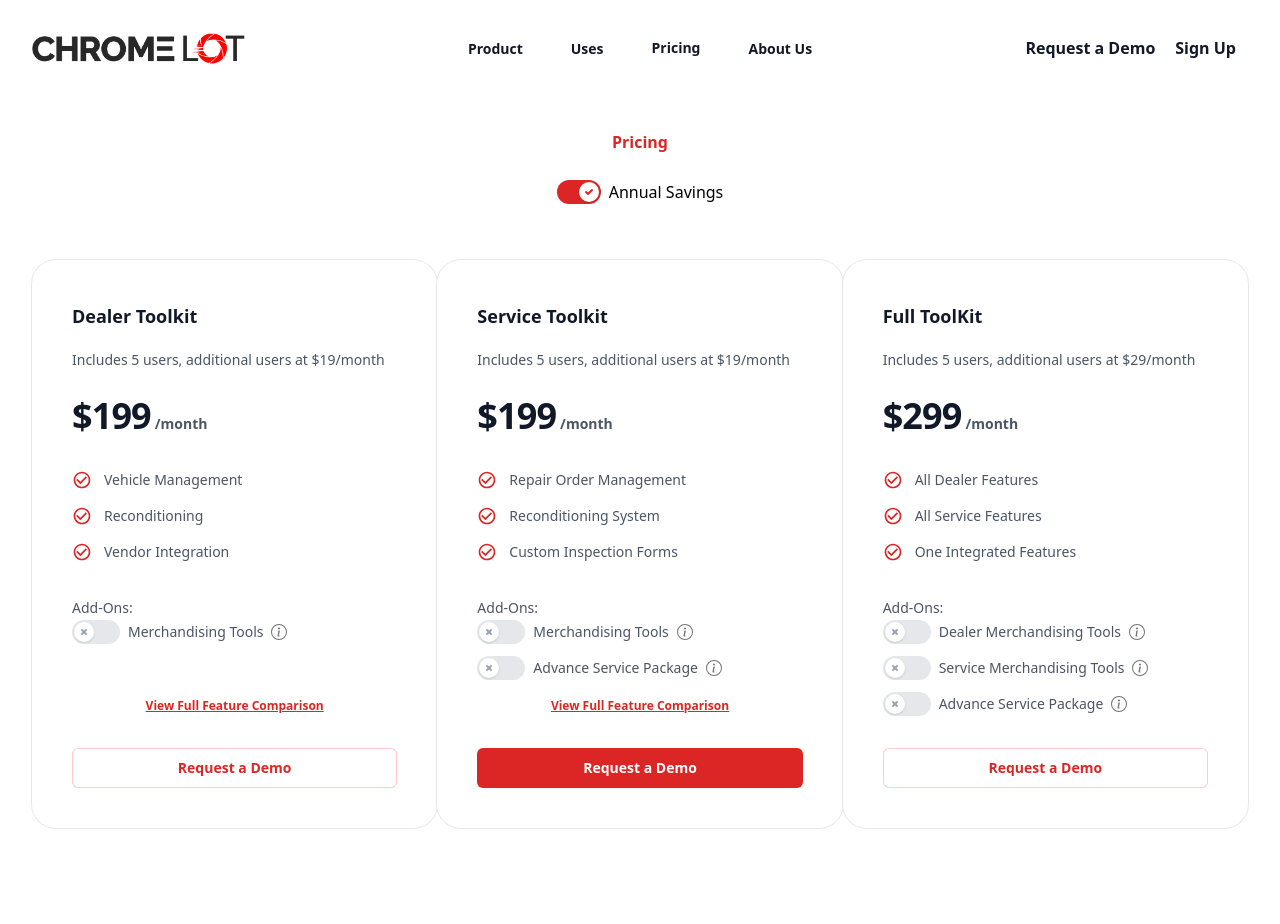
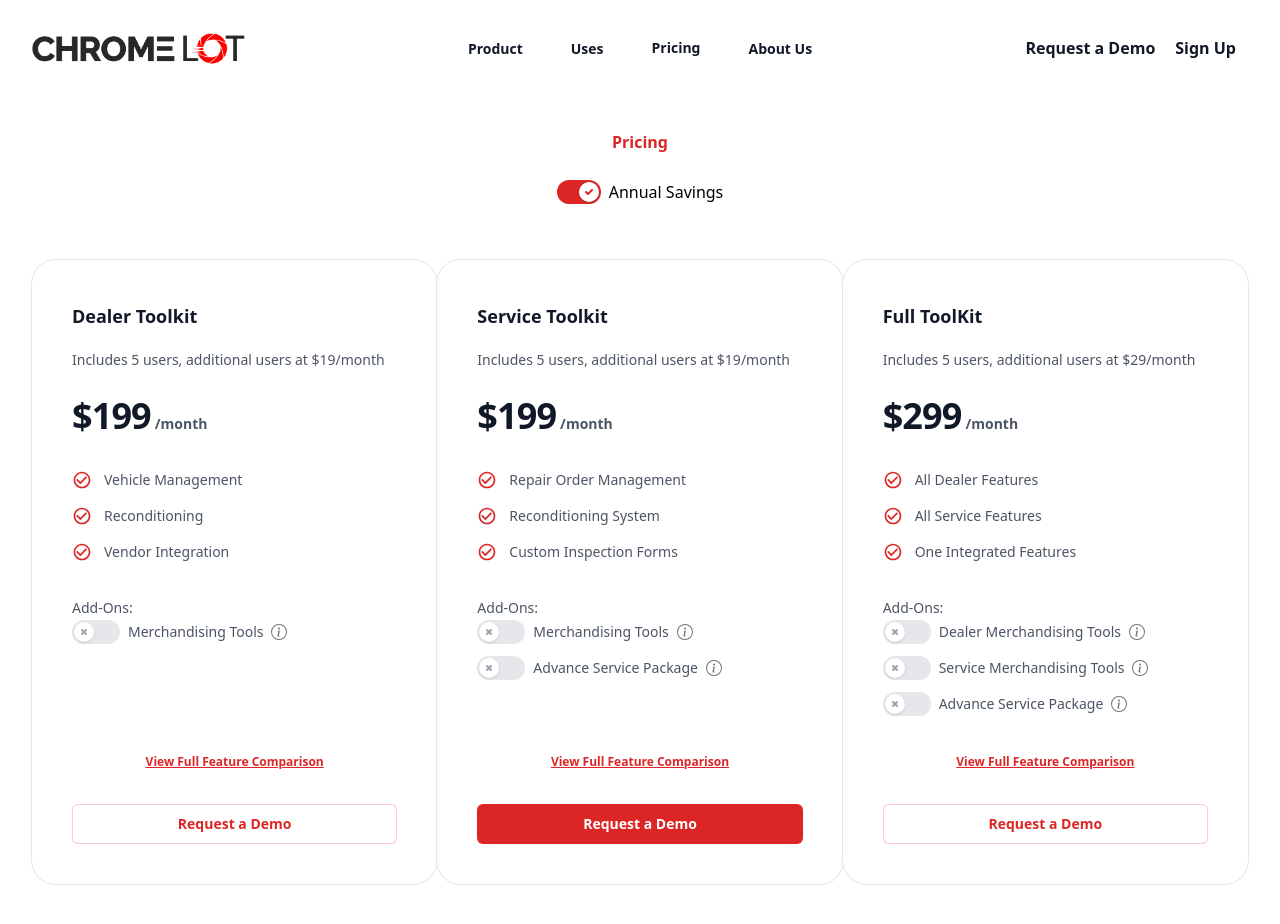
Before and after one commit to torchcommercialmedia/marketingsite, a Next.js app: page /pricing in a window 1280 px wide. Shown: the top 924 px of the page. Built offline with nearby package versions, Linux system fonts and the light colour scheme.

Commit message:
fix added view full feature comparison to all

```diff
--- a/app/pricing/page.tsx
+++ b/app/pricing/page.tsx
@@ -384,7 +384,8 @@ const Pricing = (props: Props) => {
                     ))}
                   </ul>
                 </div>
-                {tier.additionalFeatures && !showAdditionalFeatures && (
+                <div className="p-4"></div>
+                {!showAdditionalFeatures && (
                   <div className="text-center">
                     <button
                       className="text-red-600 text-xs font-semibold underline"
```
